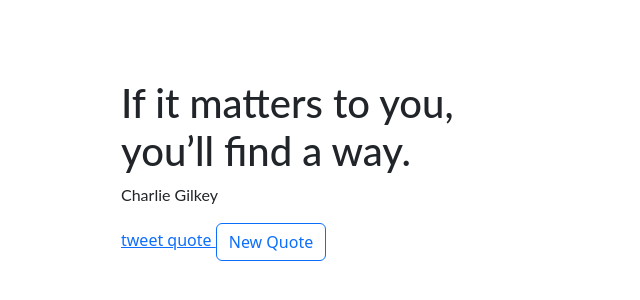
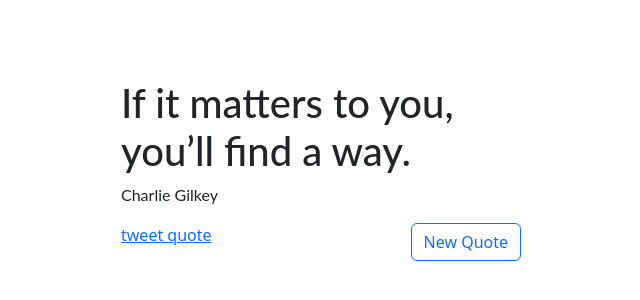
Before and after one commit to lemredd/random-quote-machine, a React (Create React App) app: page / in a window 1280 px wide. Shown: the part 230-530 px from the top of the page, without its empty margins (319-959 px from the left). Built offline with nearby package versions, Linux system fonts and the light colour scheme.

Commit message:
feat: wrap in flexed `.buttons`

```diff
--- a/src/App.tsx
+++ b/src/App.tsx
@@ -43,7 +43,7 @@ export default function App() {
     <div id="quote-box">
       <h1 id="text">{quote.text}</h1>
       <p id="author">{quote.author}</p>
-      <div className="buttons">
+      <div className="buttons d-flex justify-content-between">
         <a href={tweet_link} id="tweet-quote" target="_blank">
           tweet quote {/* TODO: use twitter/x icon */}
         </a>
```
